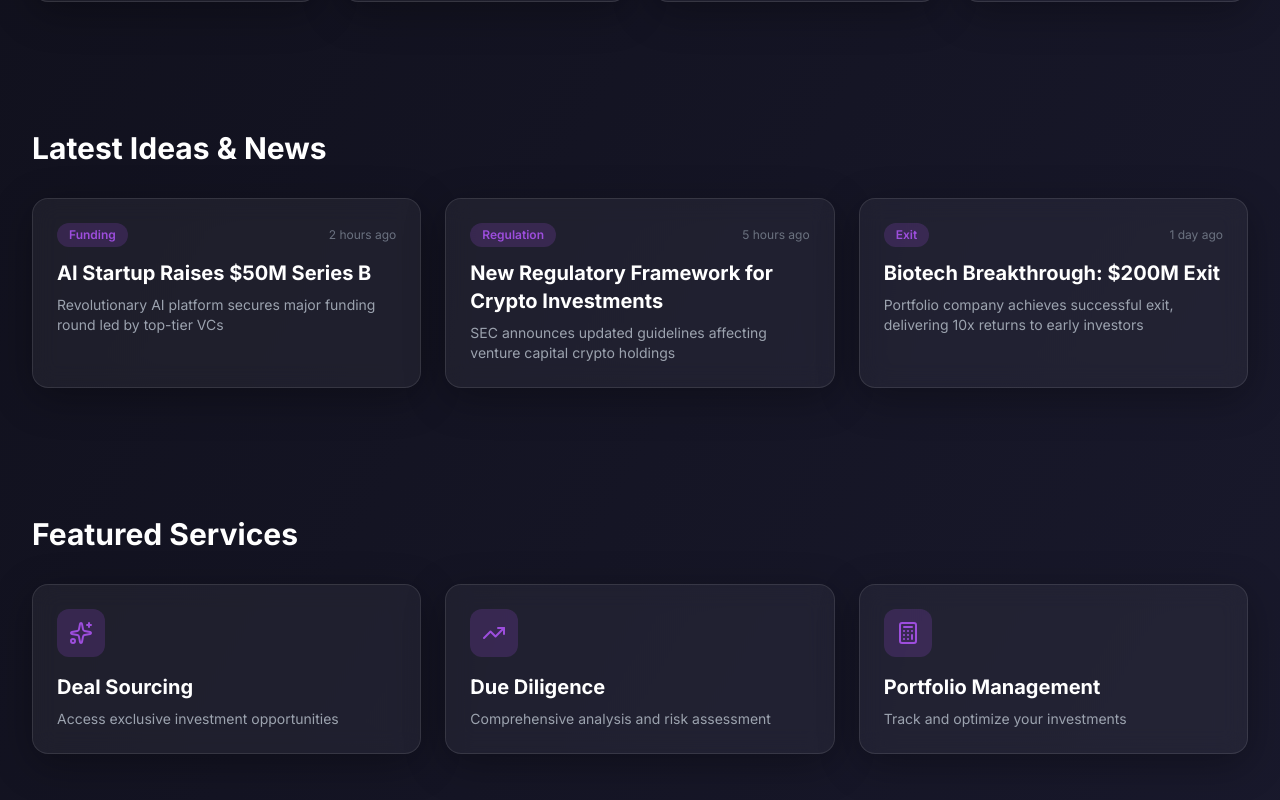
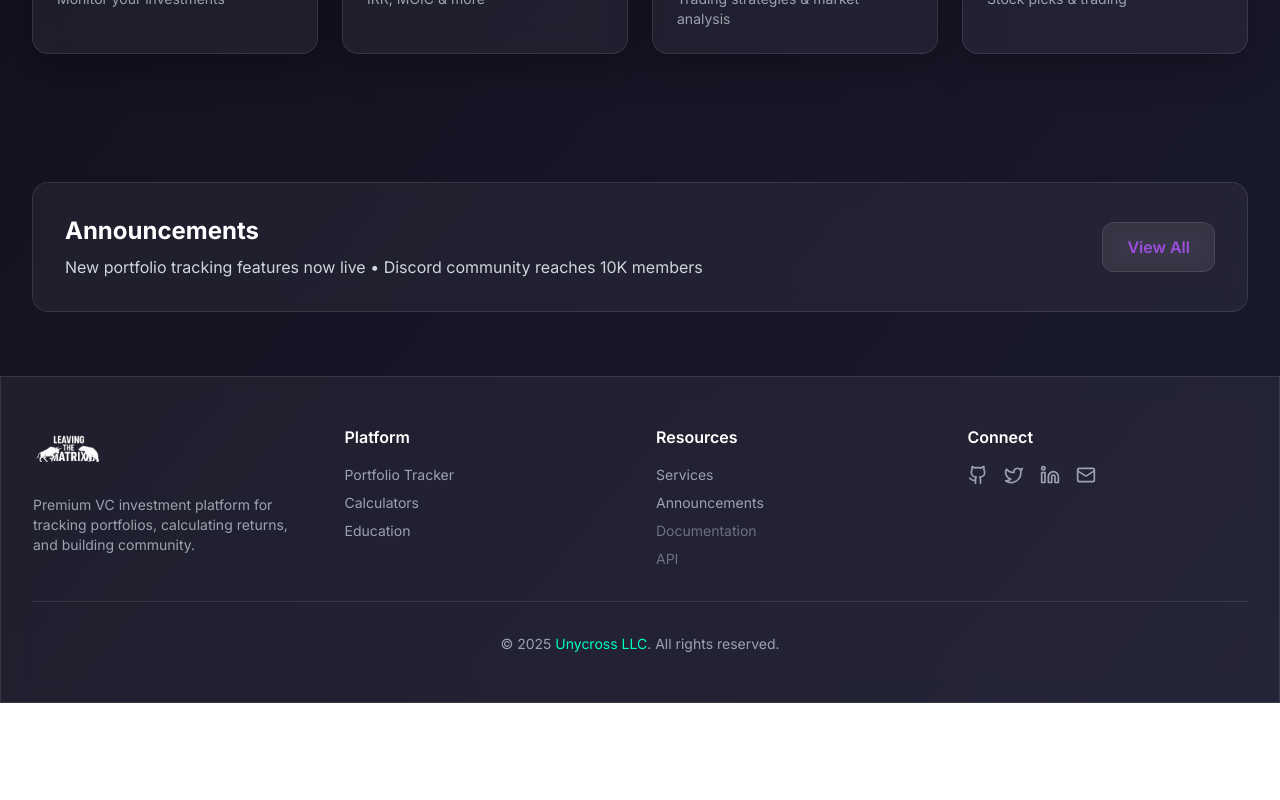
Before and after one commit to Vasilion/Leaving-The-Matrix, a SvelteKit app: page / in a window 1280 px wide. Shown: the part 880-1680 px from the top of the page. After the commit the page ends 1583 px from the top, so only its background shows below. Built offline with nearby package versions, Linux system fonts and the light colour scheme.

Commit message:
home page cleanup and join button label change

```diff
--- a/src/routes/+layout.svelte
+++ b/src/routes/+layout.svelte
@@ -72,7 +72,7 @@
 		href="/services"
 		class="fixed bottom-6 right-6 z-40 btn-primary shadow-glow-cyan animate-pulse hover:animate-none"
 	>
-		Upgrade
+		Leave The Matrix
 	</a>
 </div>
 
--- a/src/routes/+page.svelte
+++ b/src/routes/+page.svelte
@@ -2,8 +2,6 @@
 	import { onMount } from 'svelte';
 	import { ArrowRight, TrendingUp, Calculator, BookOpen, Sparkles } from 'lucide-svelte';
 	import QuickAccessCard from '$lib/components/QuickAccessCard.svelte';
-	import NewsCard from '$lib/components/NewsCard.svelte';
-	import ServiceCard from '$lib/components/ServiceCard.svelte';
 
 	let particles: { x: number; y: number; vx: number; vy: number }[] = $state([]);
 
@@ -30,50 +28,6 @@
 		}
 	});
 
-	const latestNews = [
-		{
-			id: 1,
-			title: 'AI Startup Raises $50M Series B',
-			excerpt: 'Revolutionary AI platform secures major funding round led by top-tier VCs',
-			date: '2 hours ago',
-			category: 'Funding'
-		},
-		{
-			id: 2,
-			title: 'New Regulatory Framework for Crypto Investments',
-			excerpt: 'SEC announces updated guidelines affecting venture capital crypto holdings',
-			date: '5 hours ago',
-			category: 'Regulation'
-		},
-		{
-			id: 3,
-			title: 'Biotech Breakthrough: $200M Exit',
-			excerpt: 'Portfolio company achieves successful exit, delivering 10x returns to early investors',
-			date: '1 day ago',
-			category: 'Exit'
-		}
-	];
-
-	const featuredServices = [
-		{
-			id: 1,
-			title: 'Deal Sourcing',
-			description: 'Access exclusive investment opportunities',
-			icon: Sparkles
-		},
-		{
-			id: 2,
-			title: 'Due Diligence',
-			description: 'Comprehensive analysis and risk assessment',
-			icon: TrendingUp
-		},
-		{
-			id: 3,
-			title: 'Portfolio Management',
-			description: 'Track and optimize your investments',
-			icon: Calculator
-		}
-	];
 </script>
 
 <div class="relative overflow-hidden">
@@ -92,7 +46,7 @@
 				<span class="text-gradient-purple">Leaving The Matrix</span>
 			</h1>
 			<p class="text-xl sm:text-2xl text-gray-300 mb-12 max-w-3xl mx-auto">
-				Premium VC investment platform. Track portfolios, calculate returns, and connect with the community.
+				Track your stock portfolio, learn trading strategies, and access premium stock picks. Master the markets with real-time data and expert guidance.
 			</p>
 			<div class="flex flex-col sm:flex-row gap-4 justify-center">
 				<a href="/portfolio" class="btn-primary inline-flex items-center gap-2">
@@ -127,7 +81,7 @@
 				/>
 				<QuickAccessCard
 					title="Education"
-					description="Learn VC fundamentals"
+					description="Trading strategies & market analysis"
 					icon={BookOpen}
 					href="/education"
 					color="cyan"
@@ -139,28 +93,6 @@
 					href="/services"
 					color="purple"
 				/>
-			</div>
-		</div>
-	</section>
-
-	<section class="px-4 sm:px-6 lg:px-8 py-16">
-		<div class="max-w-7xl mx-auto">
-			<h2 class="text-3xl font-bold mb-8">Latest Ideas & News</h2>
-			<div class="grid grid-cols-1 md:grid-cols-2 lg:grid-cols-3 gap-6">
-				{#each latestNews as news}
-					<NewsCard {...news} />
-				{/each}
-			</div>
-		</div>
-	</section>
-
-	<section class="px-4 sm:px-6 lg:px-8 py-16">
-		<div class="max-w-7xl mx-auto">
-			<h2 class="text-3xl font-bold mb-8">Featured Services</h2>
-			<div class="grid grid-cols-1 md:grid-cols-3 gap-6">
-				{#each featuredServices as service}
-					<ServiceCard {...service} />
-				{/each}
 			</div>
 		</div>
 	</section>
```
